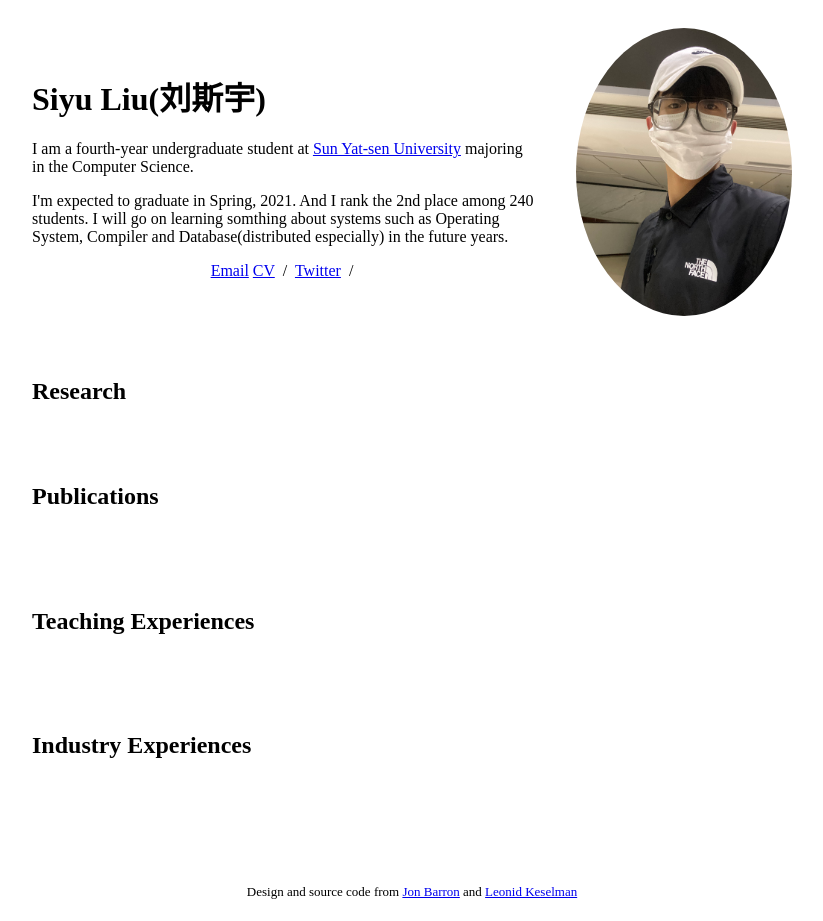
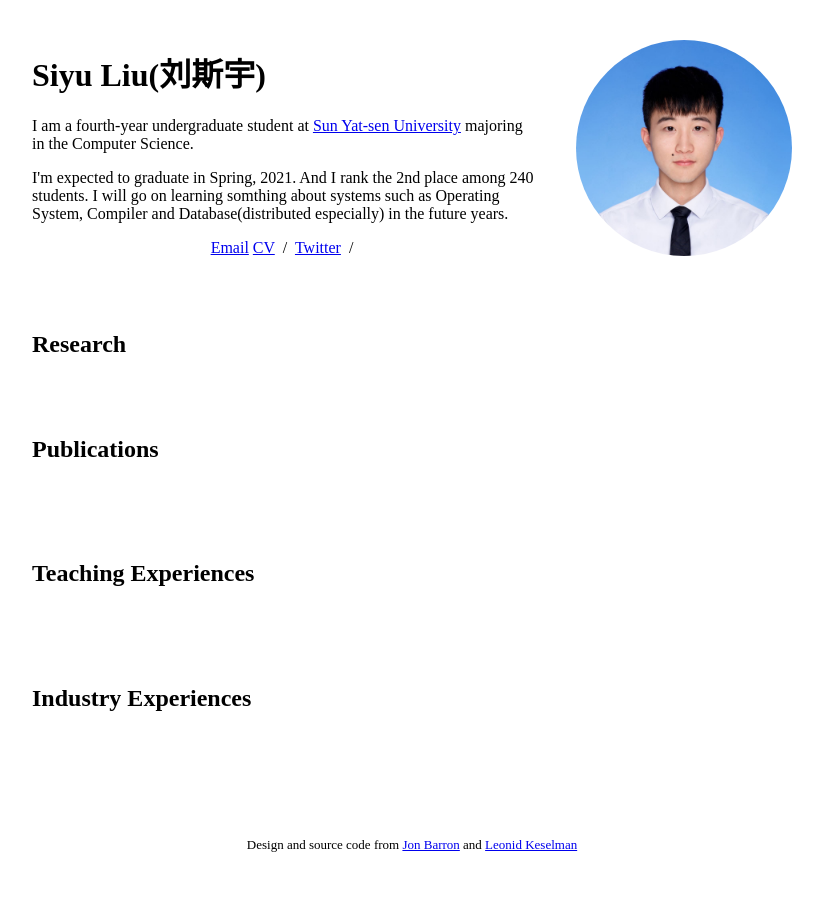
Before and after one commit to liusy58/liusy58.github.io, a Jekyll site: the page index.html, which Jekyll copies as it is, in a window 1280 px wide. Shown: the whole page, without its empty margins (228-1051 px from the left). Built offline with Jekyll 4.4.1, drawn with Linux system fonts in a browser that asks for light colours; after the commit the page ends 900 px from its top, so only the background shows below that.

Commit message:
modify the image

```diff
--- a/index.html
+++ b/index.html
@@ -86,7 +86,7 @@
 
             </td>
             <td style="padding:2.5%;width:32%;max-width:40%" class="hide-small">
-              <img style="width:100%;max-width:100%;border-radius:50%" class="gray" alt="profile photo" src="images/siyu2.JPG">
+              <img style="width:100%;max-width:100%;border-radius:50%" class="gray" alt="profile photo" src="images/lsy.jpeg">
             </td>
           </tr>
         </table>
```
Also changed, not shown: images/lsy.jpeg (added).
